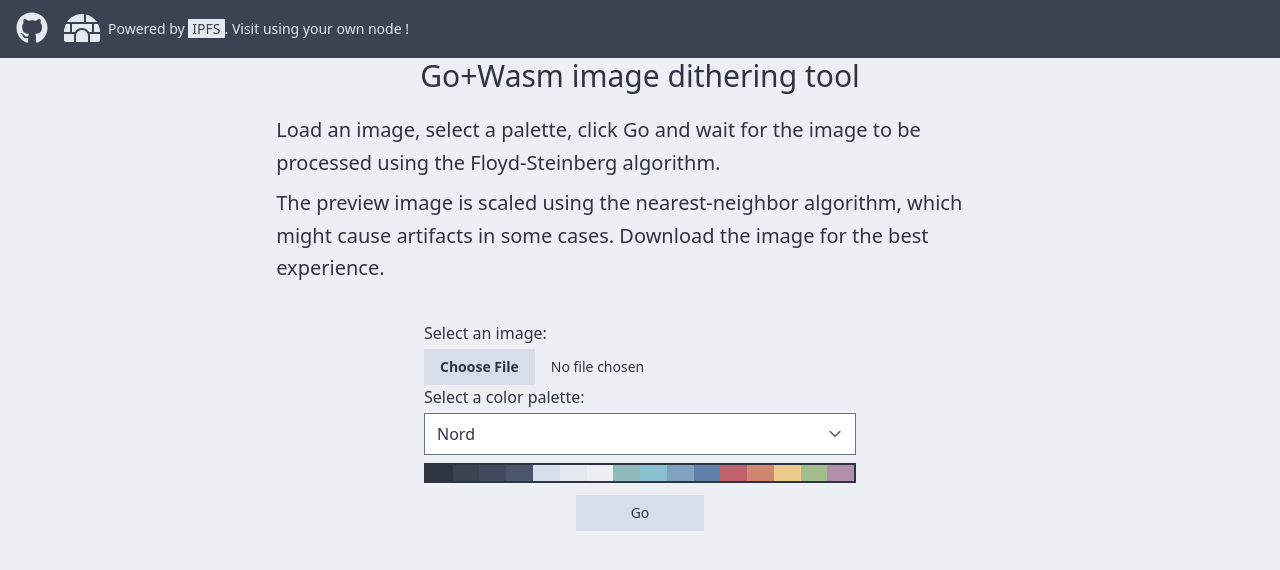
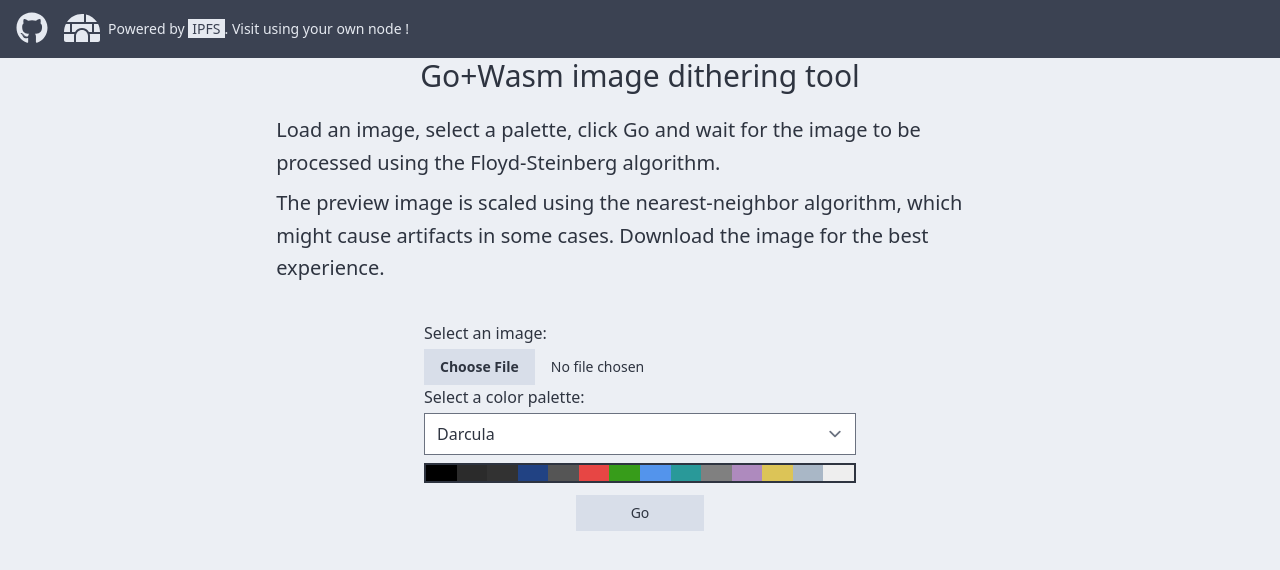
Before and after one commit to CrispyBaguette/wasm-palette-converter, a React (Create React App) app in the folder client/: page / in a window 1280 px wide. Shown: the top 570 px of the page. Built offline with nearby package versions, Linux system fonts and the light colour scheme.

Commit message:
More shades: darcula, gray gamma

```diff
--- a/client/src/Palette.ts
+++ b/client/src/Palette.ts
@@ -3,6 +3,10 @@ class Palette {
   label: string;
 
   constructor(label: string, colors: string[]) {
+    if (colors.length < 2) {
+      throw new Error("Palette requires at least two colors.");
+    }
+
     this.label = label;
     this.colors = colors;
   }
@@ -51,7 +55,40 @@ const grayScale2bits = new Palette("Gray Scale 2 bits", [
   "ffffff",
 ]);
 
-const palettes = [nord, monokai, grayScale1bit, grayScale2bits];
+const grayScale2bitsGamma = new Palette("Gray, 4 shades, gamma-corrected", [
+  "000000",
+  "888888",
+  "b6b6b6",
+  "e0e0e0",
+]);
+
+const darcula = new Palette("Darcula", [
+  "000000",
+  "2B2B2B",
+  "323232",
+  "214283",
+  "555555",
+  "E74644",
+  "379C1A",
+  "5394ec",
+  "299999",
+  "808080",
+  "AE8ABE",
+  "DCC457",
+  "A9B7C6",
+  "EEEEEE",
+]);
+
+const palettes = [
+  nord,
+  monokai,
+  grayScale1bit,
+  grayScale2bits,
+  grayScale2bitsGamma,
+  darcula,
+];
+
+palettes.sort((a, b) => a.label.localeCompare(b.label));
 
 export { palettes };
 export default Palette;
```
